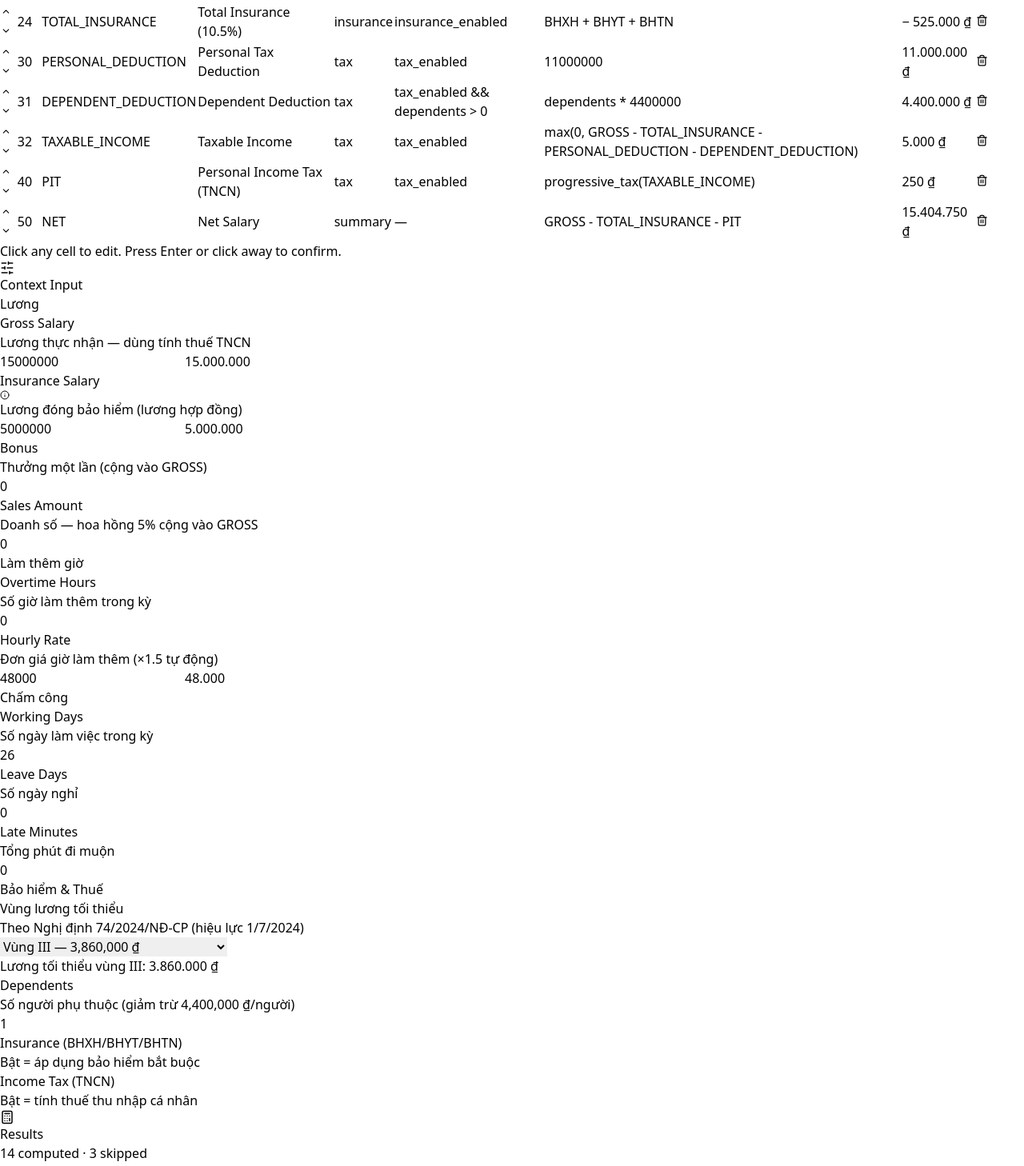
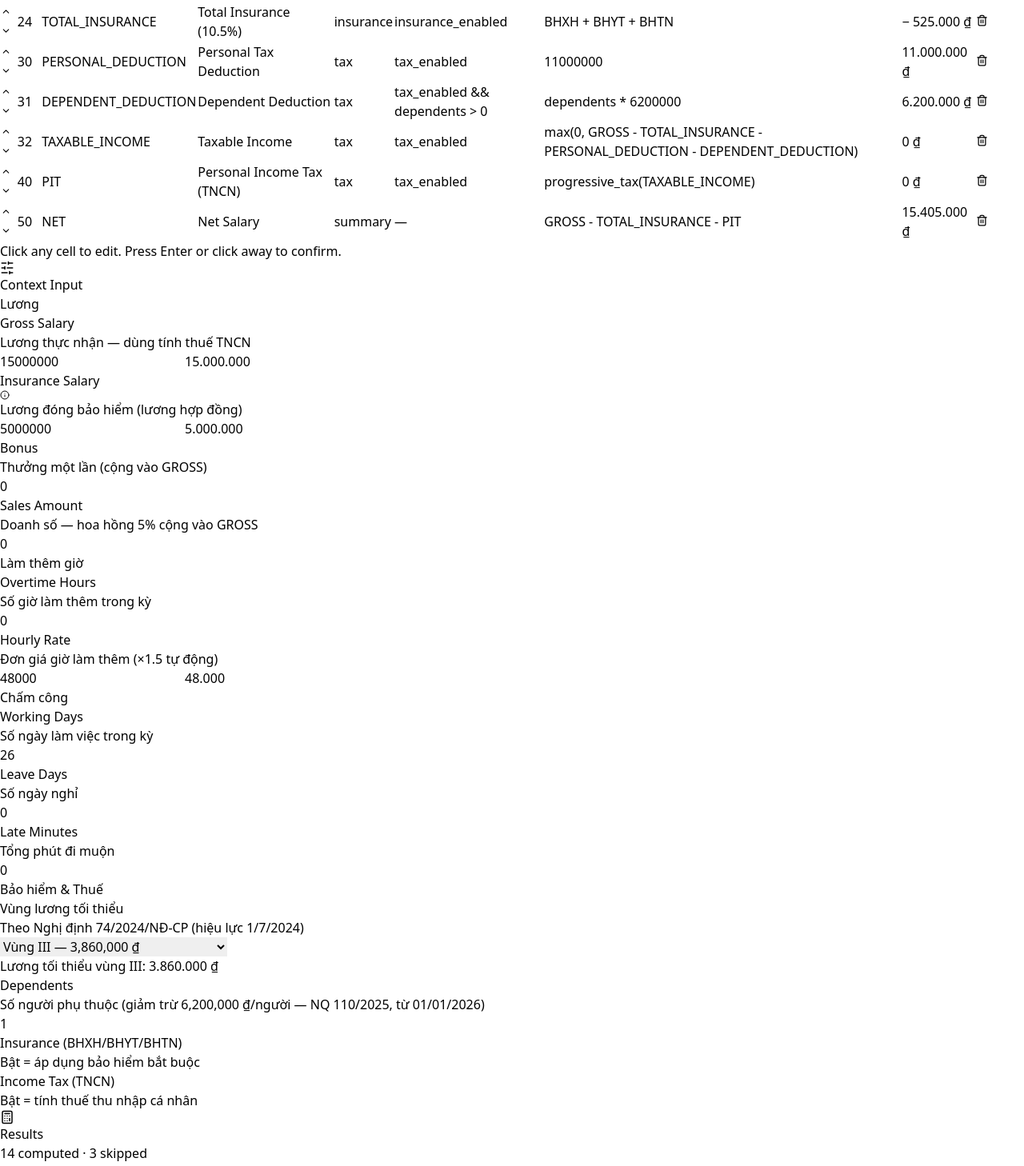
Before and after one commit to NgTrQuang/dynamic_salary_rule_engine, a React (Vite) app: page / in a window 1280 px wide. Shown: the part 746-2204 px from the top of the page at 80% size. Built offline with nearby package versions, Linux system fonts and the light colour scheme.

Commit message:
update 110/2025/UBTVQH15 apply from 01/01/2026

```diff
--- a/src/components/ContextInput.jsx
+++ b/src/components/ContextInput.jsx
@@ -196,7 +196,7 @@ export default function ContextInput({ context, onChange }) {
             label="Dependents"
             fieldKey="dependents"
             value={context.dependents}
-            description="Số người phụ thuộc (giảm trừ 4,400,000 ₫/người)"
+            description="Số người phụ thuộc (giảm trừ 6,200,000 ₫/người — NQ 110/2025, từ 01/01/2026)"
             onChange={handleChange}
           />
           <ToggleField label="Insurance (BHXH/BHYT/BHTN)" fieldKey="insurance_enabled" value={context.insurance_enabled} description="Bật = áp dụng bảo hiểm bắt buộc" onChange={handleChange} />
--- a/src/data/defaultRules.js
+++ b/src/data/defaultRules.js
@@ -129,7 +129,7 @@ export const defaultRules = [
     sequence: 31,
     category: "tax",
     condition: "tax_enabled && dependents > 0",
-    formula: "dependents * 4400000"
+    formula: "dependents * 6200000"
   },
   {
     id: crypto.randomUUID(),
```
